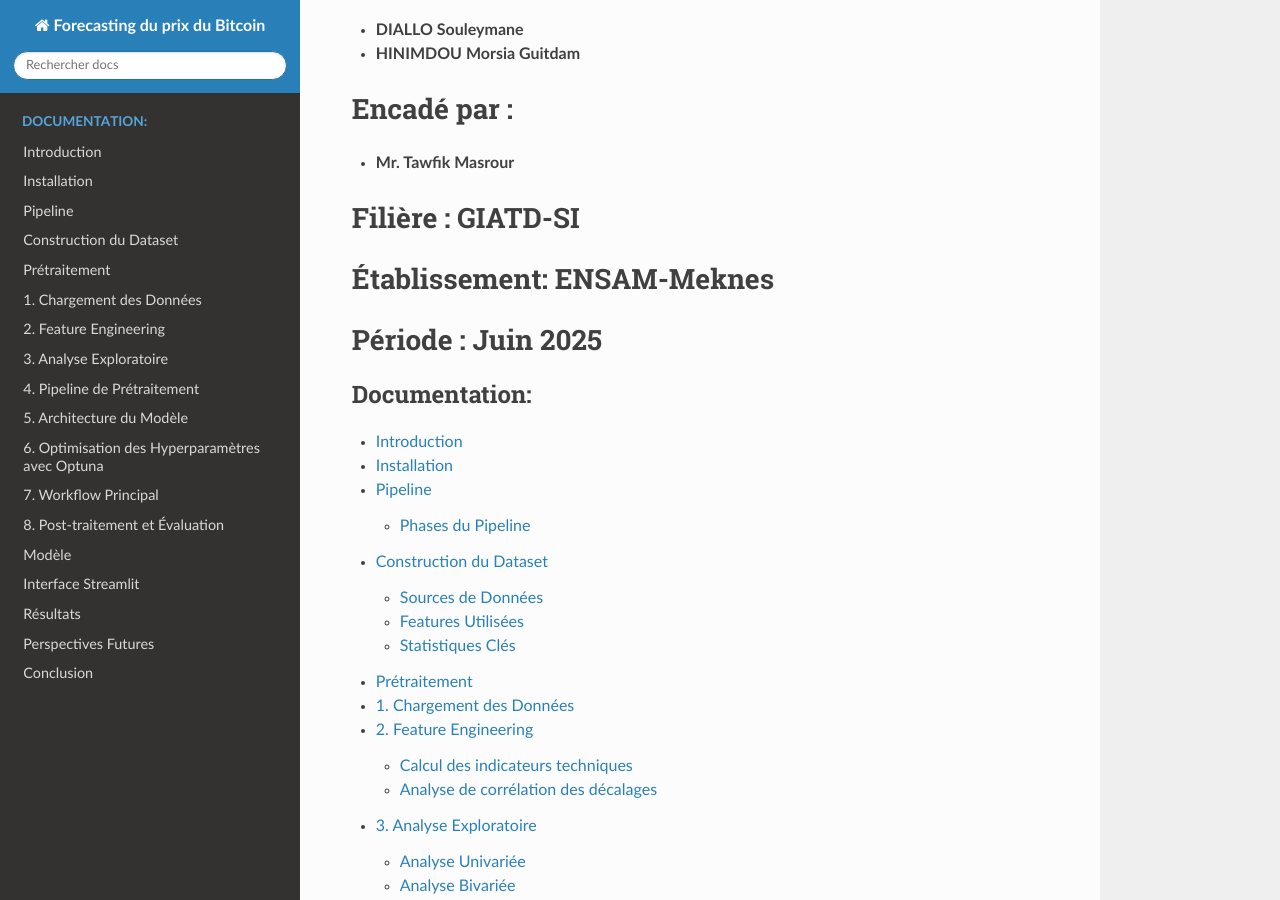
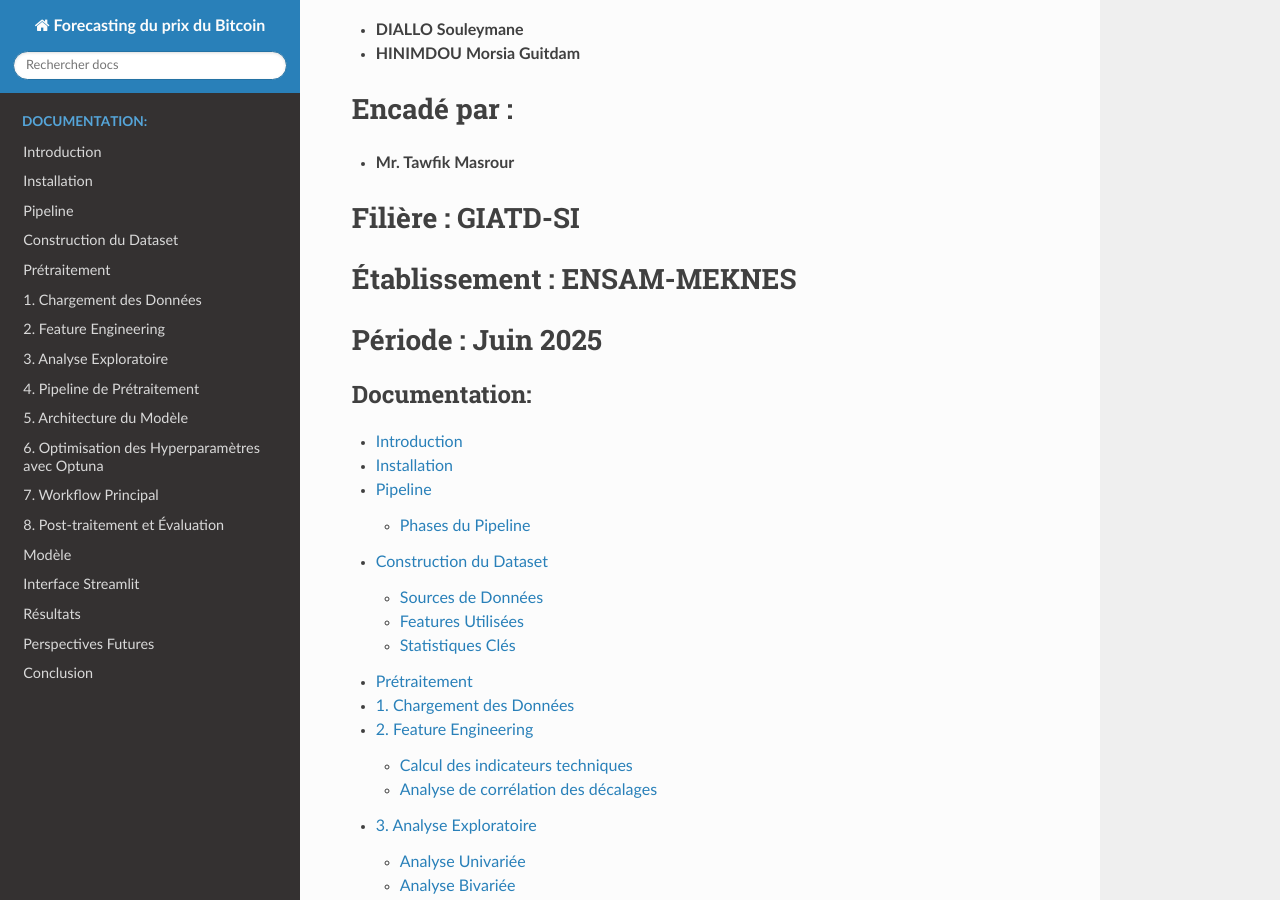
Before and after one commit to SouleymaneDiallo04/Forecasting-du-prix-du-Bitcoin, a Sphinx documentation site: the page built from docs/source/index.rst, in a window 1280 px wide and 900 px high, scrolled down 536 px. Built offline with Sphinx 7.4.7 and the Read the Docs theme 3.1.0, drawn with Linux system fonts in a browser that asks for light colours; part of the change alters nothing that is shown.

```diff
--- a/docs/source/index.rst
+++ b/docs/source/index.rst
@@ -26,9 +26,9 @@ Encadé par :
 Filière : GIATD-SI
 ==================
 
-===========================
-Établissement: ENSAM-Meknes
-===========================
+============================
+Établissement : ENSAM-MEKNES
+============================
 
 ===================
 Période : Juin 2025
```
